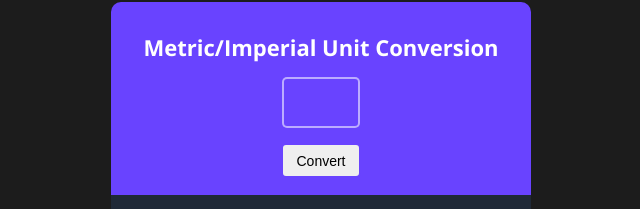
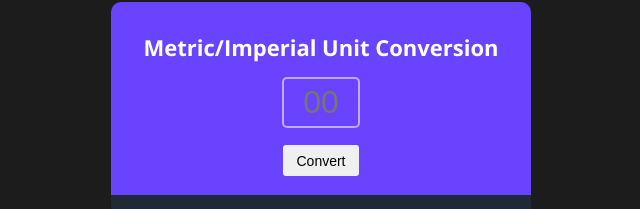
Before and after one commit to Yuvanshj/Unit-Converter-, a plain HTML site: page index.html in a window 1280 px wide. Shown: the part 123-332 px from the top of the page, 319-959 px from the left. Drawn offline with nearby package versions, Linux system fonts and the light colour scheme.

Commit message:
Update index.html

```diff
--- a/index.html
+++ b/index.html
@@ -17,7 +17,7 @@
         <div id="main1">
 
             <div id="heading0">Metric/Imperial Unit Conversion</div>
-            <input id="inp" type="number">
+            <input id="inp" type="number" placeholder='00'>
             <div><button id="btn"> Convert</button></div>
         </div>
 
```
